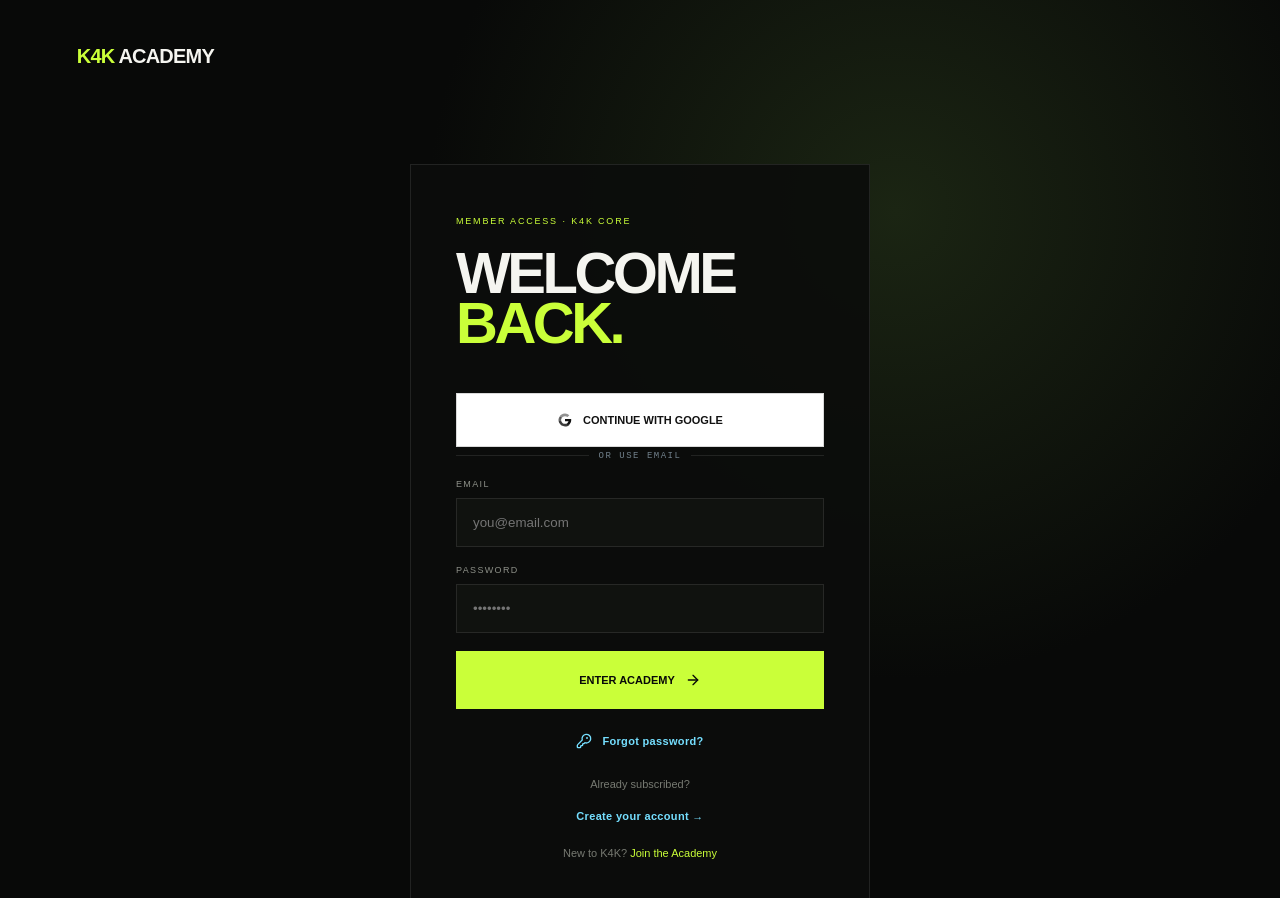
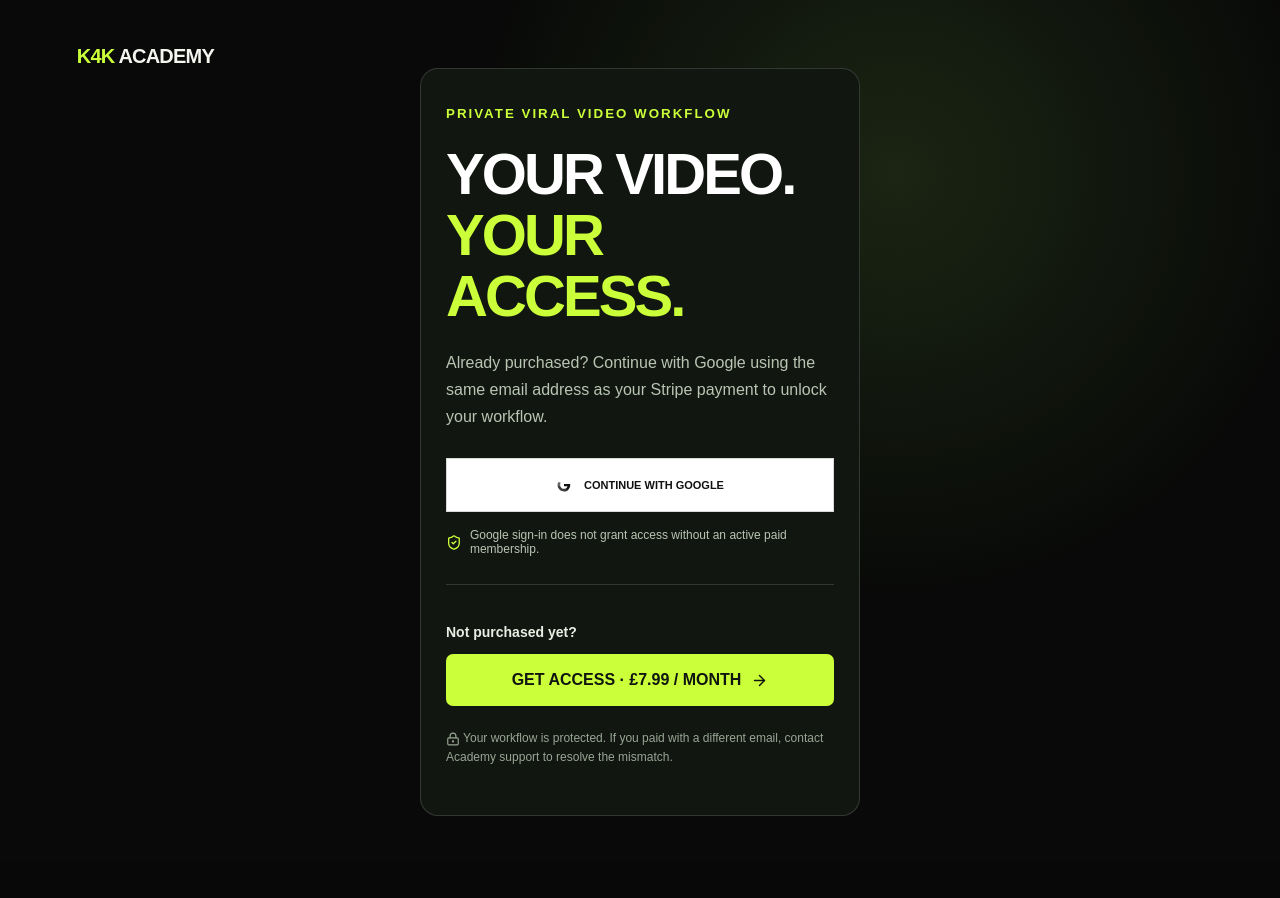
Before and after one commit to kreativestudios4k-lgtm/k4k-academy-v2, a Next.js app: page /login in a window 1280 px wide. Shown: the top 898 px of the page. After the commit the page ends 861 px from the top, so only its background shows below. Built offline with nearby package versions, Linux system fonts and the light colour scheme; no server answers.

Commit message:
Require Google sign-in UX and route buyers through verified paid membership gate

```diff
--- a/app/login/page.js
+++ b/app/login/page.js
@@ -2,54 +2,36 @@
 import {useEffect,useState} from 'react';
 import Link from 'next/link';
 import {createClient} from '../../lib/supabase/client';
-import {ArrowRight,Mail,KeyRound} from 'lucide-react';
+import {ArrowRight,ShieldCheck,LockKeyhole} from 'lucide-react';
 
-function GoogleMark(){return <svg viewBox="0 0 24 24" aria-hidden="true"><path fill="currentColor" d="M21.35 12.18c0-.64-.06-1.25-.17-1.84H12v3.48h5.25a4.49 4.49 0 0 1-1.95 2.94v2.26h3.16c1.85-1.7 2.89-4.21 2.89-6.84Z"/><path fill="currentColor" opacity=".82" d="M12 21.7c2.64 0 4.86-.88 6.48-2.38l-3.16-2.45c-.88.59-2 .94-3.32.94-2.55 0-4.71-1.72-5.48-4.03H3.26v2.53A9.79 9.79 0 0 0 12 21.7Z"/><path fill="currentColor" opacity=".64" d="M6.52 13.78A5.9 5.9 0 0 1 6.21 12c0-.62.11-1.22.31-1.78V7.69H3.26A9.7 9.7 0 0 0 2.2 12c0 1.56.37 3.03 1.06 4.31l3.26-2.53Z"/><path fill="currentColor" opacity=".46" d="M12 6.19c1.44 0 2.72.49 3.73 1.45l2.81-2.81A9.42 9.42 0 0 0 12 2.3a9.79 9.79 0 0 0-8.74 5.39l3.26 2.53C7.29 7.91 9.45 6.19 12 6.19Z"/></svg>}
+function GoogleMark(){return <svg viewBox="0 0 24 24" aria-hidden="true"><path fill="currentColor" d="M21.35 12.18c0-.64-.06-1.25-.17-1.84H12v3.48h5.25a4.49 4.49 0 0 1-1.95 2.94v2.26h3.16c1.85-1.7 2.89-4.21 2.89-6.84Z"/><path fill="currentColor" opacity=".82" d="M12 21.7c2.64 0 4.86-.88 6.48-2.38l-3.16-2.45c-.88.59-2 .94-3.32.94-2.55 0-4.71-1.72-5.48-4.03H3.26v2.53A9.79 9.79 0 0 0 12 21.7Z"/><path fill="currentColor" opacity=".64" d="M6.52 13.78A5.9 5.9 0 0 1 6.21 12c0-.62.11-1.22.31-1.78V7.69H3.26A9.7 9.7 0 0 0 2.2 12c0 1.56.37 3.03 1.06 4.31l3.26-2.53Z"/></svg>}
 
 export default function Login(){
- const[email,setEmail]=useState('');
- const[password,setPassword]=useState('');
- const[msg,setMsg]=useState('');
- const[loading,setLoading]=useState(false);
- const[mode,setMode]=useState('login');
- const supabase=createClient();
- const[checkoutReturn,setCheckoutReturn]=useState(false);
- useEffect(()=>{if(new URLSearchParams(window.location.search).get('checkout')==='success'){setCheckoutReturn(true);setMode('signup')}},[]);
-
- async function submit(e){
-  e.preventDefault();setLoading(true);setMsg('');
-  if(mode==='recovery'){
-   const {error}=await supabase.auth.resetPasswordForEmail(email,{redirectTo:window.location.origin+'/update-password'});
-   setLoading(false);setMsg(error?error.message:'Recovery link sent. Check your email inbox and spam folder.');return;
-  }
-  if(mode==='signup'){
-   if(password.length<8){setMsg('Use at least 8 characters for your password.');setLoading(false);return}
-   const {data,error}=await supabase.auth.signUp({email,password,options:{emailRedirectTo:window.location.origin+'/login'}});
-   setLoading(false);
-   if(error){setMsg(error.message);return}
-   if(data?.session){window.location.href='/membership-required';return}
-   setMsg('Check your email to verify your account, then sign in with the same email you used to pay.');return;
-  }
-  const{error}=await supabase.auth.signInWithPassword({email,password});
-  if(error){setMsg(error.message);setLoading(false);return}
-  window.location.href='/academy';
- }
+ const [loading,setLoading]=useState(false);
+ const [msg,setMsg]=useState('');
+ const [checkoutReturn,setCheckoutReturn]=useState(false);
+ useEffect(()=>{setCheckoutReturn(new URLSearchParams(window.location.search).get('checkout')==='success')},[]);
  async function google(){
   setLoading(true);setMsg('');
-  const {error}=await supabase.auth.signInWithOAuth({provider:'google',options:{redirectTo:window.location.origin+'/academy'}});
+  const supabase=createClient();
+  const {error}=await supabase.auth.signInWithOAuth({
+   provider:'google',
+   options:{redirectTo:window.location.origin+'/membership-required',queryParams:{prompt:'select_account'}}
+  });
   if(error){setMsg(error.message);setLoading(false)}
  }
- return <main className="authpage"><Link href="/" className="brand"><span>K4K</span> ACADEMY</Link><form onSubmit={submit}>
-  <small>MEMBER ACCESS · K4K CORE</small>
-  {checkoutReturn&&<div role='status' style={{background:'#caff3914',border:'1px solid #caff3966',borderRadius:10,padding:'14px 16px',margin:'18px 0',color:'#e8f6ce',lineHeight:1.55,fontSize:13}}><b>Thanks for joining K4K Academy.</b> Create your account using the same email you used at Stripe checkout, then verify your email to unlock the Viral Video Workflow. Already have an account? Switch to sign in below.</div>}
-  <h1>{mode==='recovery'?<>RECOVER<br/><i>ACCESS.</i></>:mode==='signup'?<>CREATE<br/><i>ACCOUNT.</i></>:<>WELCOME<br/><i>BACK.</i></>}</h1>
-  {mode!=='recovery'&&<><button type="button" className="googleAuth" onClick={google} disabled={loading}><GoogleMark/> Continue with Google</button><div className="authDivider"><span/>OR USE EMAIL<span/></div></>}
-  <label>Email<input type="email" required value={email} onChange={e=>setEmail(e.target.value)} placeholder="you@email.com"/></label>
-  {mode!=='recovery'&&<label>Password<input type="password" required value={password} onChange={e=>setPassword(e.target.value)} placeholder="••••••••"/></label>}
-  {msg&&<p className="authmsg">{msg}</p>}
-  <button disabled={loading}>{loading?'Please wait…':mode==='recovery'?'Send recovery email':mode==='signup'?'Create account':'Enter Academy'} {mode==='recovery'?<Mail/>:<ArrowRight/>}</button>
-  {mode==='login'?<button type="button" className="forgotAuth" onClick={()=>{setMode('recovery');setMsg('')}}><KeyRound/> Forgot password?</button>:<button type="button" className="forgotAuth" onClick={()=>{setMode('login');setMsg('')}}>← Back to login</button>}
-  {mode==='login'?<p>Already subscribed? <button type='button' className='forgotAuth' onClick={()=>{setMode('signup');setMsg('')}}>Create your account →</button></p>:mode==='signup'?<p>Already have an account? <button type='button' className='forgotAuth' onClick={()=>{setMode('login');setMsg('')}}>Sign in →</button></p>:null}
-  <p>New to K4K? <Link href="/#join">Join the Academy</Link></p>
- </form></main>
+ return <main className="authpage"><Link href="/" className="brand"><span>K4K</span> ACADEMY</Link>
+ <section style={{maxWidth:440,width:'100%',margin:'auto',padding:'35px 25px',border:'1px solid #ffffff25',borderRadius:18,background:'#111610',color:'#fff'}}>
+ <small style={{color:'#caff39',letterSpacing:2,fontWeight:800}}>PRIVATE VIRAL VIDEO WORKFLOW</small>
+ <h1 style={{fontSize:'clamp(38px,7vw,58px)',lineHeight:1.05,letterSpacing:'-.05em',margin:'22px 0'}}>YOUR VIDEO.<br/><i>YOUR ACCESS.</i></h1>
+ {checkoutReturn?<p role="status" style={{lineHeight:1.7,color:'#e5f6c9',background:'#caff3914',border:'1px solid #caff3955',padding:14,borderRadius:9}}>Thanks for joining! Continue with Google using the <b>same email you used to pay</b>. Your subscription will be checked before access is granted.</p>:<p style={{lineHeight:1.7,color:'#b9c5b3'}}>Already purchased? Continue with Google using the same email address as your Stripe payment to unlock your workflow.</p>}
+ <button type="button" className="googleAuth" onClick={google} disabled={loading} style={{width:'100%',margin:'28px 0 12px',display:'flex',justifyContent:'center',alignItems:'center',gap:12}}><GoogleMark/>{loading?'Connecting to Google…':'Continue with Google'}</button>
+ {msg&&<p role="alert" style={{color:'#ffb6a6',lineHeight:1.6}}>{msg}</p>}
+ <p style={{display:'flex',alignItems:'center',gap:8,color:'#b9c5b3',fontSize:12,marginTop:16}}><ShieldCheck size={17} color="#caff39"/> Google sign-in does not grant access without an active paid membership.</p>
+ <div style={{borderTop:'1px solid #ffffff25',marginTop:28,paddingTop:25}}>
+  <p style={{fontSize:14,color:'#e8eee3',fontWeight:700}}>Not purchased yet?</p>
+  <Link href="/#checkout" style={{display:'flex',justifyContent:'center',alignItems:'center',gap:10,background:'#caff39',color:'#101510',fontWeight:900,padding:'17px 15px',borderRadius:7,textDecoration:'none'}}>GET ACCESS · £7.99 / MONTH <ArrowRight size={17}/></Link>
+ </div>
+ <p style={{fontSize:12,color:'#98a694',marginTop:23,lineHeight:1.6}}><LockKeyhole size={14} style={{verticalAlign:'middle'}}/> Your workflow is protected. If you paid with a different email, contact Academy support to resolve the mismatch.</p>
+ </section></main>
 }
```
